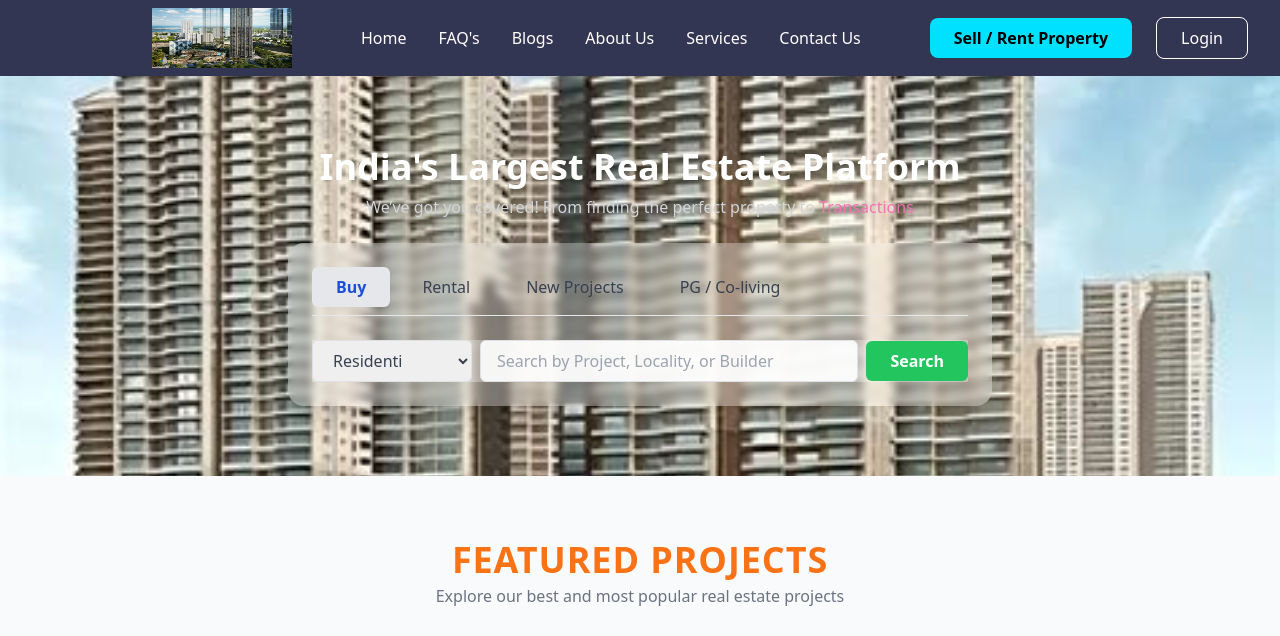
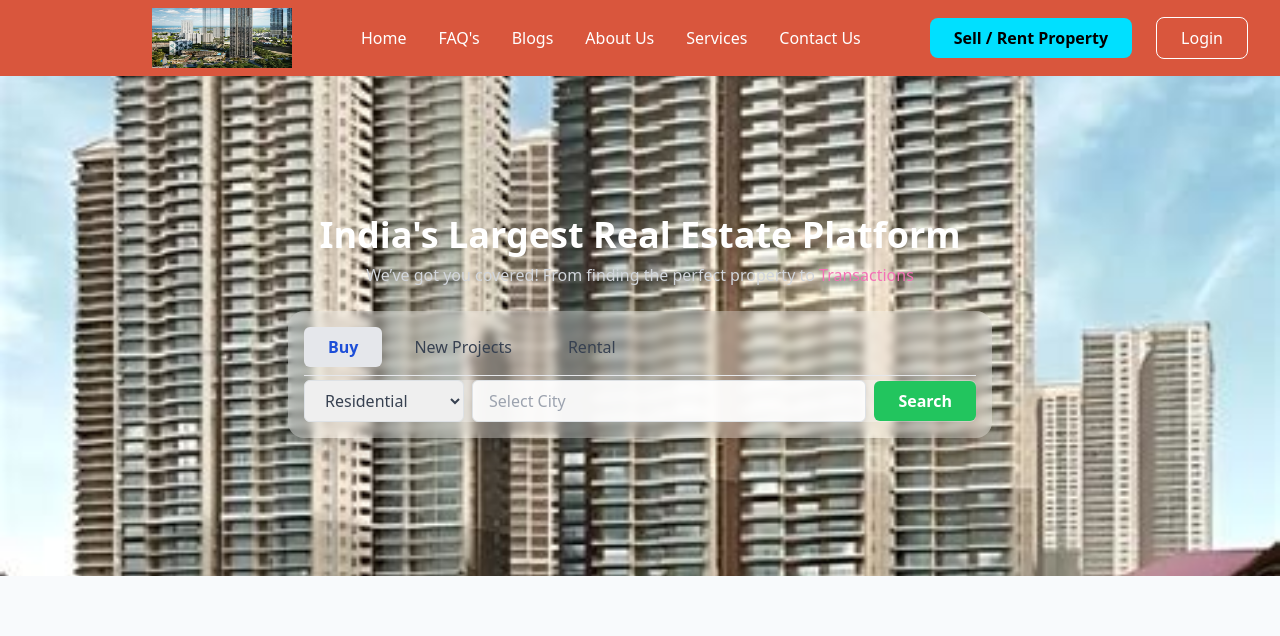
Before and after one commit to cloudrohu/realestate_portal, a Django app: page / in a window 1280 px wide. Shown: the top 636 px of the page. Run offline with Django 5.2, Linux system fonts and the light colour scheme; data comes from the database, SQL or seed files in the repository; both versions use the stored data as it was after the commit; grey boxes labelled with a size stand in for pictures from a placeholder-image service; some libraries are stand-ins or nearby versions.

Commit message:
Commercial

```diff
--- a/home/templates/base.html
+++ b/home/templates/base.html
@@ -30,8 +30,8 @@
 
 
   <!-- FOOTER START HERE -->
- <footer class="bg-black text-gray-300 pt-12 mt-5">
-  <div class="max-w-7xl mx-auto px-6 grid grid-cols-1 md:grid-cols-4 gap-8">
+ <footer class="bg-black-300 pt-12 mt-5" style="color: {{ settings_obj.text_color}}; background-color:  {{ settings_obj.header_footer_color}};">
+  <div class="max-w-7xl mx-auto px-6 grid grid-cols-1 md:grid-cols-4 gap-8" >
 
     <!-- Contact Us -->
     <div>
--- a/home/templates/home/content.html
+++ b/home/templates/home/content.html
@@ -441,7 +441,7 @@
 </script>
 
 <!-- HERO -->
-<section class="relative bg-cover bg-center h-[80vh]" style="background-image:url('https://dummyimage.com/1600x700/cccccc/000&text=Real+Estate+Hero');">
+<section class="relative bg-cover bg-center h-[80vh]" style="background-image:url('{{ settings_obj.testmonial_bg.url}}');">
   <div class="bg-black/50 absolute inset-0"></div>
   <div class="relative z-10 flex items-center justify-center h-full text-center text-white px-4">
     <div>
@@ -646,8 +646,9 @@
     <div>
       <h2 class="text-3xl font-bold text-orange-600 mb-4">Contact Us</h2>
       <p class="mb-4 text-gray-700">We’d love to help you with your property needs.</p>
-      <p><strong>Phone:</strong> +91 9898 03 4466</p>
-      <p><strong>Email:</strong> info@realestate.com</p>
+      <p><strong>Phone: </strong> {{ settings_obj.phone}}</p>
+      <br>
+      <p><strong>Email:</strong> {{ settings_obj.email}}</p>
     </div>
     <form class="bg-gray-100 p-6 rounded shadow">
       <input type="text" placeholder="Your Name" class="w-full mb-3 p-3 rounded border">
--- a/home/templates/includes/header.html
+++ b/home/templates/includes/header.html
@@ -6,7 +6,7 @@
 <!-- ====================== -->
 
 <div class="hidden md:block">
-  <header class="flex justify-between items-center px-8 py-2 bg-[#000428]/80 backdrop-blur-md text-white">
+  <header class="flex justify-between items-center px-8 py-2  backdrop-blur-md text-white" style="background-color: {{ settings_obj.header_footer_color}}; color: {{ settings_obj.text_color}};">
     <div class="flex items-center gap-2">
   {% if settings_obj.logo %}
     <!-- Show logo only if it exists -->
@@ -58,12 +58,6 @@
       </svg>
     </button>
 
-    <!-- Logo -->
-    {% if settings_obj.logo %}
-      <img src="{{ settings_obj.logo.url }}" alt="logo" class="h-8 ml-1">
-    {% else %}
-      <span class="font-semibold text-lg ml-1">RealEstatePro</span>
-    {% endif %}
 
     <!-- City Dropdown -->
     <div class="relative ml-2">
@@ -81,6 +75,13 @@
       </select>
     </div>
   </div>
+
+   <!-- Logo -->
+    {% if settings_obj.logo %}
+      <img src="{{ settings_obj.logo.url }}" alt="logo" class="h-8 w-16 ml-1">
+    {% else %}
+      <span class="font-semibold text-lg ml-1">RealEstatePro</span>
+    {% endif %}
 
 
 </header>
--- a/home/templates/includes/search_bar.html
+++ b/home/templates/includes/search_bar.html
@@ -1,6 +1,4 @@
 {% load static %}
-
-
 
 {% load static %}
 
@@ -9,9 +7,8 @@
 <!-- ====================== -->
 <div class="hidden md:block">
   <section
-  class="relative flex flex-col items-center justify-center text-center text-white h-[400px] bg-cover bg-center bg-no-repeat overflow-hidden"
+    class="relative flex flex-col items-center justify-center text-center text-white h-[500px] bg-cover bg-center bg-no-repeat overflow-hidden"
     style="background-image: url('{% if settings_obj.search_bg %}{{ settings_obj.search_bg.url }}{% else %}{% static 'images/central-mumbai.jpeg' %}{% endif %}');">
-
 
     <h1 class="text-3xl md:text-4xl font-bold mb-2">India's Largest Real Estate Platform</h1>
     <p class="text-gray-300 mb-6">
@@ -19,31 +16,32 @@
       <span class="text-pink-400">Transactions</span>
     </p>
 
-    <!-- White Search Box -->
-    <div class="bg-white/30 w-[90%] md:w-[55%] rounded-2xl p-4 shadow-xl text-gray-700 backdrop-blur-sm">
+    <!-- Search Box -->
+    <div class="bg-white/30 w-[90%] md:w-[55%] rounded-2xl p-3 shadow-xl text-gray-700 backdrop-blur-sm relative">
 
       <!-- Tabs -->
-      <div class="flex flex-wrap items-center gap-2 border-b pb-2 mb-4">
-        <button class="px-4 py-2 rounded-md bg-gray-200 font-semibold text-blue-700">Buy</button>
-        <button class="px-4 py-2 rounded-md hover:bg-gray-100">Rental</button>
-        <button class="px-4 py-2 rounded-md hover:bg-gray-100">New Projects</button>
-        <button class="px-4 py-2 rounded-md hover:bg-gray-100">PG / Co-living</button>
+      <div id="tabMenu" class="flex flex-wrap items-center gap-2 pb-2 mb-1 border-b border-gray-200">
+        <button class="tab-btn px-4 py-2 rounded-md font-semibold text-blue-700 bg-gray-200" data-tab="buy">Buy</button>
+        <button class="tab-btn px-4 py-2 rounded-md hover:bg-gray-100" data-tab="new">New Projects</button>
+        <button class="tab-btn px-4 py-2 rounded-md hover:bg-gray-100" data-tab="rental">Rental</button>
       </div>
 
       <!-- Filters -->
-      <div class="bg-white/30 flex flex-wrap items-center  gap-2" >
-        <select class="border rounded-md px-3 py-2 w-40">
-          <option>Residenti</option>
-          <option>Pune</option>
-          <option>Delhi</option>
+      <div class="relative bg-white/30 flex flex-wrap items-center gap-2 rounded-md">
+        <select id="propertyType" class="border rounded-md px-3 py-2 w-40">
+          <option>Residential</option>
+          <option>Commercial</option>
         </select>
 
-        <input type="text" placeholder="Search by Project, Locality, or Builder"
-          class="flex-grow border rounded-md px-3 py-2 focus:outline-none focus:ring-2 focus:ring-blue-400 bg-white/90" />
+        <div class="relative flex-grow">
+          <input id="searchInput" type="text" placeholder="Select City"
+            class="w-full border rounded-md px-3 py-2 focus:outline-none focus:ring-2 focus:ring-blue-400 bg-white/90" autocomplete="off" />
 
+          <!-- Suggestion Box -->
+          <ul id="suggestionBox" class="absolute top-full left-0 right-0 mt-1 bg-white border border-gray-200 rounded-md shadow-lg max-h-60 overflow-y-auto hidden z-50"></ul>
+        </div>
 
-
-        <button class="bg-green-500 text-white px-6 py-2 rounded-md font-semibold hover:bg-green-600 transition">
+        <button id="searchButton" class="bg-green-500 text-white px-6 py-2 rounded-md font-semibold hover:bg-green-600 transition">
           Search
         </button>
       </div>
@@ -51,12 +49,96 @@
   </section>
 </div>
 
+<script>
+document.addEventListener("DOMContentLoaded", function () {
+  const tabs = document.querySelectorAll(".tab-btn");
+  const select = document.getElementById("propertyType");
+  const searchInput = document.getElementById("searchInput");
+  const suggestionBox = document.getElementById("suggestionBox"); // ✅ use existing ul, don't recreate it
+
+  const tabOptions = {
+    buy: ["Residential", "Commercial"],
+    rental: ["Residential", "Commercial Lease", "PG / Co-living"],
+    new: ["Residential", "Commercial"]
+  };
+
+  // ✅ Tab click logic
+  tabs.forEach(tab => {
+    tab.addEventListener("click", () => {
+      tabs.forEach(t => t.classList.remove("bg-gray-200", "text-blue-700", "font-semibold"));
+      tab.classList.add("bg-gray-200", "text-blue-700", "font-semibold");
+
+      const selectedTab = tab.dataset.tab;
+      select.innerHTML = "";
+      tabOptions[selectedTab].forEach(opt => {
+        const option = document.createElement("option");
+        option.textContent = opt;
+        select.appendChild(option);
+      });
+
+      searchInput.placeholder = "Select City";
+    });
+  });
+
+  // ✅ Auto-suggestion from database (AJAX)
+  searchInput.addEventListener("input", async () => {
+    const query = searchInput.value.trim();
+    suggestionBox.innerHTML = "";
+
+    if (query.length < 3) {
+      suggestionBox.classList.add("hidden");
+      return;
+    }
+
+    try {
+      const response = await fetch(`/api/cities/?q=${encodeURIComponent(query)}`);
+      if (!response.ok) throw new Error("Network error");
+
+      const results = await response.json();
+
+      if (results.length === 0) {
+        suggestionBox.innerHTML = `<li class="px-4 py-2 text-sm text-gray-500">No results found</li>`;
+        suggestionBox.classList.remove("hidden");
+        return;
+      }
+
+      // ✅ Add results dynamically
+      results.forEach(item => {
+        const li = document.createElement("li");
+        li.className = "px-4 py-2 hover:bg-gray-100 flex justify-between items-center cursor-pointer text-sm";
+        li.innerHTML = `
+          <span>${item.name}</span>
+          <span class="text-gray-500 text-xs">${item.type}</span>
+        `;
+        li.addEventListener("click", () => {
+          searchInput.value = item.name;
+          suggestionBox.classList.add("hidden");
+        });
+        suggestionBox.appendChild(li);
+      });
+
+      suggestionBox.classList.remove("hidden");
+    } catch (error) {
+      console.error("❌ Error fetching cities:", error);
+      suggestionBox.innerHTML = `<li class="px-4 py-2 text-sm text-red-500">Error fetching data</li>`;
+      suggestionBox.classList.remove("hidden");
+    }
+  });
+
+  // ✅ Hide dropdown on outside click
+  document.addEventListener("click", (e) => {
+    if (!e.target.closest("#searchInput")) {
+      suggestionBox.classList.add("hidden");
+    }
+  });
+});
+</script>
 <!-- ====================== -->
 <!-- MOBILE SEARCH SECTION -->
 <!-- ====================== -->
 <div class="md:hidden">
   <section
-  class="relative flex flex-col items-center justify-center text-center text-white h-[400px] bg-cover bg-center bg-no-repeat overflow-hidden"
+    class="relative flex flex-col items-center justify-center text-center text-white h-[450px] bg-cover bg-center bg-no-repeat overflow-hidden"
     style="background-image: url('{% if settings_obj.search_bg %}{{ settings_obj.search_bg.url }}{% else %}{% static 'images/central-mumbai.jpeg' %}{% endif %}');">
 
     <!-- Overlay -->
@@ -71,73 +153,138 @@
       </p>
 
       <!-- Tabs -->
-      <div class="flex justify-center gap-1 mt-4 whitespace-nowrap overflow-x-auto scrollbar-hide">
-        <button class="bg-white text-black px-3 py-2 rounded-md font-semibold hover:bg-gray-100 transition">Buy</button>
-        <button class="bg-[#122c61] text-white px-3 py-2 rounded-md hover:bg-[#163070] transition">Rental</button>
-        <button class="bg-[#122c61] text-white px-3 py-2 rounded-md hover:bg-[#163070] transition">PG / Co-living</button>
-        <button class="bg-[#122c61] text-white px-3 py-2 rounded-md hover:bg-[#163070] transition">Projects</button>
+      <div id="mobileTabs" class="flex justify-center gap-2 mt-2 whitespace-nowrap overflow-x-auto scrollbar-hide">
+        <button class="tab-btn bg-white text-black px-3 py-2 rounded-md font-semibold" data-tab="buy">Buy</button>
+        <button class="tab-btn bg-[#122c61] text-white px-3 py-2 rounded-md hover:bg-[#163070]" data-tab="projects">New Projects</button>
+        <button class="tab-btn bg-[#122c61] text-white px-3 py-2 rounded-md hover:bg-[#163070]" data-tab="rental">Rental</button>
       </div>
-<!-- ✅ Search Bar with Select + Dynamic Redirect -->
-<div class="flex items-center bg-white/60 mx-auto mt-6 rounded-full px-4 py-2 text-gray-700 shadow-lg max-w-lg" id="searchBar">
 
-  <!-- 🔽 Property Type Select -->
-  <select id="propertyTypeSelect" class="text-sm font-medium text-gray-600 bg-transparent border-none outline-none cursor-pointer focus:ring-0 pr-3">
+      <!-- ✅ Search Bar -->
+      <div class="flex items-center bg-white/60 mx-auto mt-6 rounded-full px-4 py-2 text-gray-700 shadow-lg max-w-lg relative" id="searchBar">
+        <select id="propertyTypeSelect" class="text-sm font-sm text-gray-600 bg-transparent border-none outline-none cursor-pointer focus:ring-0 pr-0 ml-0">
           <option value="residential">Residential</option>
           <option value="commercial">Commercial</option>
         </select>
 
-  <!-- Divider -->
         <div class="h-5 w-px bg-gray-300 mx-2"></div>
 
-  <!-- 🔍 Search Icon -->
-  <svg xmlns="http://www.w3.org/2000/svg" class="w-10 h-5 mr-2 text-gray-500" fill="none" viewBox="0 0 24 24" stroke="currentColor">
+
+        <!-- ✅ Input + Suggestion Dropdown -->
+        <div class="relative flex-grow">
+          <input id="mobileSearchInput" type="text" placeholder="Select City"
+            class="w-full outline-none text-sm bg-transparent placeholder-gray-500" autocomplete="off" />
+          <ul id="mobileSuggestionBox" class="absolute top-full left-0 right-0 mt-1 bg-white border border-gray-200 rounded-md shadow-lg max-h-60 overflow-y-auto hidden z-50"></ul>
+        </div>
+
+        <button id="mobileSearchButton"
+          class=" text-white px-1 py-1 rounded-full ml-2 hover:bg-[#163070] transition flex items-center justify-center">
+          <!-- Search Icon Only -->
+          <svg xmlns="http://www.w3.org/2000/svg" class="w-5 h-5" fill="none" viewBox="0 0 24 24" stroke="currentColor">
             <path stroke-linecap="round" stroke-linejoin="round" stroke-width="2"
               d="M21 21l-4.35-4.35M11 6a5 5 0 100 10 5 5 0 000-10z" />
           </svg>
+        </button>
 
-  <!-- 🏙️ Input Field -->
-  <input id="searchInput" type="text" placeholder="Search by Project, Locality, or Builder"
-    class="flex-grow outline-none text-sm bg-transparent placeholder-gray-500" />
 
-  <!-- 🎯 Search Button -->
-  <button id="searchButton" class="bg-[#122c61] text-white px-3 py-1 rounded-full ml-2 hover:bg-[#163070] transition">
-    Search
-  </button>
+      </div>
+    </div>
+  </section>
+
+  <style>
+    .scrollbar-hide::-webkit-scrollbar { display: none; }
+    .scrollbar-hide { -ms-overflow-style: none; scrollbar-width: none; }
+  </style>
 </div>
 
-<!-- 🧠 JS Logic -->
+<!-- ====================== -->
+<!-- ✅ MOBILE JS LOGIC -->
+<!-- ====================== -->
 <script>
-document.getElementById("searchButton").addEventListener("click", function() {
-  const type = document.getElementById("propertyTypeSelect").value;
-  const query = document.getElementById("searchInput").value.trim();
+document.addEventListener("DOMContentLoaded", function() {
+  const tabs = document.querySelectorAll("#mobileTabs .tab-btn");
+  const select = document.getElementById("propertyTypeSelect");
+  const input = document.getElementById("mobileSearchInput");
+  const suggestionBox = document.getElementById("mobileSuggestionBox");
 
-  let baseUrl = "";
-  if (type === "residential") {
-    baseUrl = "/projects/residential/";
-  } else if (type === "commercial") {
-    baseUrl = "/projects/commercial/";
+  const tabOptions = {
+    buy: ["Residential", "Commercial"],
+    rental: ["Residential", "Commercial Lease", "PG / Co-living"],
+    projects: ["Residential", "Commercial"]
+  };
+
+  // ✅ Tab switching logic
+  tabs.forEach(tab => {
+    tab.addEventListener("click", () => {
+      tabs.forEach(t => {
+        t.classList.remove("bg-white", "text-black", "font-semibold");
+        t.classList.add("bg-[#122c61]", "text-white");
+      });
+
+      tab.classList.add("bg-white", "text-black", "font-semibold");
+      tab.classList.remove("bg-[#122c61]", "text-white");
+
+      const selectedTab = tab.dataset.tab;
+      select.innerHTML = "";
+      tabOptions[selectedTab].forEach(opt => {
+        const option = document.createElement("option");
+        option.value = opt.toLowerCase().replace(/\s+/g, "-");
+        option.textContent = opt;
+        select.appendChild(option);
+      });
+
+      input.placeholder = "Select City";
+    });
+  });
+
+  // ✅ Fetch suggestions from Django API
+  input.addEventListener("input", async () => {
+    const query = input.value.trim();
+    suggestionBox.innerHTML = "";
+
+    if (query.length < 3) {
+      suggestionBox.classList.add("hidden");
+      return;
     }
 
-  // Add search query
-  const url = query ? `${baseUrl}?q=${encodeURIComponent(query)}` : baseUrl;
+    try {
+      const response = await fetch(`/api/cities/?q=${encodeURIComponent(query)}`);
+      if (!response.ok) throw new Error("Network error");
 
-  // Redirect
-  window.location.href = url;
+      const results = await response.json();
+
+      if (results.length === 0) {
+        suggestionBox.innerHTML = `<li class="px-4 py-2 text-sm text-gray-500">No results found</li>`;
+        suggestionBox.classList.remove("hidden");
+        return;
+      }
+
+      results.forEach(item => {
+        const li = document.createElement("li");
+        li.className = "px-4 py-2 hover:bg-gray-100 flex justify-between items-center cursor-pointer text-sm";
+        li.innerHTML = `
+          <span>${item.name}</span>
+          <span class="text-gray-500 text-xs">${item.type}</span>
+        `;
+        li.addEventListener("click", () => {
+          input.value = item.name;
+          suggestionBox.classList.add("hidden");
+        });
+        suggestionBox.appendChild(li);
+      });
+
+      suggestionBox.classList.remove("hidden");
+    } catch (error) {
+      console.error("Error fetching cities:", error);
+      suggestionBox.innerHTML = `<li class="px-4 py-2 text-sm text-red-500">Error fetching data</li>`;
+      suggestionBox.classList.remove("hidden");
+    }
+  });
+
+  // ✅ Hide dropdown on outside click
+  document.addEventListener("click", (e) => {
+    if (!e.target.closest("#mobileSearchInput")) {
+      suggestionBox.classList.add("hidden");
+    }
+  });
 });
 </script>
-
-</div>
-
-</section>
-
-  <!-- Hide scrollbar styling -->
-  <style>
-    .scrollbar-hide::-webkit-scrollbar {
-      display: none;
-    }
-    .scrollbar-hide {
-      -ms-overflow-style: none;
-      scrollbar-width: none;
-    }
-  </style>
-</div>
--- a/realestate_portal/urls.py
+++ b/realestate_portal/urls.py
@@ -24,7 +24,9 @@ urlpatterns = [
     path('properties/', include('properties.urls')),
     path('accounts/', include('user.urls')),
     path('blog/', include('blog.urls')),
+    path("", include("utility.urls")),  # ✅ Add this
     path('ckeditor/', include('ckeditor_uploader.urls')),
+
 ]
 if settings.DEBUG:
     urlpatterns += static(settings.MEDIA_URL, document_root=settings.MEDIA_ROOT)
--- /dev/null
+++ b/utility/urls.py
@@ -0,0 +1,6 @@
+from django.urls import path
+from . import views
+
+urlpatterns = [
+    path("api/cities/", views.city_locality_search, name="city_locality_search"),
+]
```
Also changed, not shown: utility/views.py (+29 -0 lines), db.sqlite3, media/logo/1754129032.png (added). Lines whose indentation alone changed are shown as unchanged.
